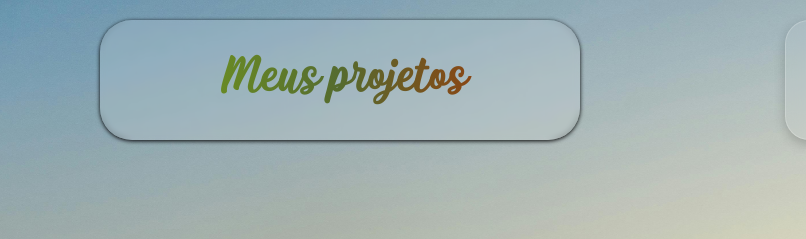
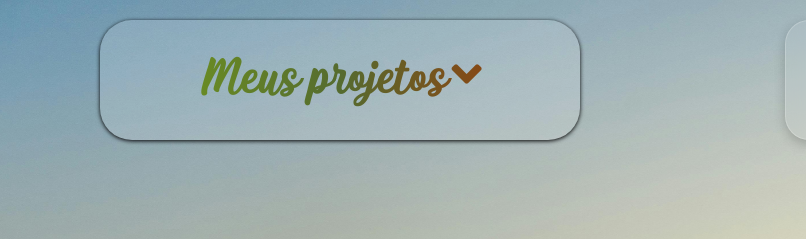
Before and after one commit to CarlaMachadoM/Portfolio, a plain HTML site: page index.html in a window 1280 px wide. Shown: the top 239 px of the page, 0-806 px from the left. Drawn offline with Linux system fonts and the light colour scheme.

Commit message:
Add files via upload

```diff
--- a/index.html
+++ b/index.html
@@ -6,16 +6,24 @@
     <meta name="viewport" content="width=device-width, initial-scale=1.0">
     <title>Portfolio Carla Machado</title>
     <link rel="stylesheet" href="style.css">
-    <link rel="shortcut icon" href="images/galaxia.png" type="image/x-icon">
+    <link rel="shortcut icon" href="haystack.png" type="image/x-icon">
     <link rel="stylesheet" href="https://cdnjs.cloudflare.com/ajax/libs/font-awesome/5.15.4/css/all.min.css">
 </head>
 <body>
     <div class="page-container">
         <img id="backgroundImage" src="pexels-jplenio-1776268.jpg" alt="Background Image" class="background-image">
 
-        <a href="#" class="button-glow" onclick="mostrarProjetos()">
-            <span class="text-container">Meus projetos</span>
-        </a>
+      <div class="projetos-header">
+<a href="#" class="button-glow" onclick="mostrarProjetos()">
+  <span class="text-container">
+    Meus projetos
+    <i class="fas fa-angle-down dropdown-icon"></i>
+  </span>
+</a>
+
+
+</div>
+
 
         <div id="projetos-container" class="projetos-container" style="display: none;">
             <div class="projeto">
--- a/style.css
+++ b/style.css
@@ -81,16 +81,24 @@ body, html {
     z-index: 2;
     border-radius: var(--border-radius);
     transition: all 0.5s;
-    gap: 0.5rem;
+    gap: 8rem;
     font-family: 'Granny';
     font-weight: bold;
     font-size: 3rem;
     box-shadow: 0 1px 4px black;
     margin-left: -300px;
+    gap: 8px;
+    text-decoration: none;
+    position: relative;
+    z-index: 100;
+    position: relative;
+    color: #556B2F;
+}
 
-    /* Novo tratamento para o texto - elimina fuzzy */
-    position: relative;
-    color: #556B2F; /* Cor sólida de fallback */
+.text-container {
+  display: inline-flex;
+  align-items: center;
+  gap: 8px; /* espaço entre texto e seta */
 }
 
 /* Container para o gradiente (evita aplicar no texto diretamente) */
@@ -108,6 +116,10 @@ body, html {
     -webkit-text-fill-color: transparent;
     text-shadow: none; /* Remove sombras que causam blur */
     padding: 0.5rem 1rem;
+    align-items: center;
+    justify-content: center; /* centraliza */
+    gap: 8px; /* espaço entre texto e seta */
+     display: inline-block;
 }
 
 /* Camada de fundo */
@@ -117,7 +129,6 @@ body, html {
     width: 100%;
     height: 100%;
     background: rgba(255, 255, 255, 0.15);
-    backdrop-filter: blur(3px);
     left: 0;
     top: 0;
     border-radius: var(--border-radius);
@@ -141,6 +152,21 @@ body, html {
     border-radius: calc(var(--border-radius) + 4px);
     opacity: 0;
     transition: opacity 0.3s;
+}
+
+.button-glow .dropdown-icon {
+ font-size: 1em;
+  color: #fff;
+  filter: none;
+  opacity: 1;
+  margin: 0; /* remove ajuste fixo */
+  transition: transform 0.3s ease;
+}
+
+.button-glow:hover .dropdown-icon {
+    transform: rotate(180deg);
+    opacity: 1;
+  filter: none;
 }
 
 /* Container de projetos */
@@ -184,8 +210,8 @@ body, html {
 /* Conteúdo agora fica logo abaixo do botão */
 .projeto-detalhes {
     position: absolute;
-    top: 120%; /* logo abaixo do projeto */
-    left: 50%;
+    top: 150%; /* logo abaixo do projeto */
+    left: 60%;
     transform: translateX(-50%);
     width: 500px;
     background: rgba(255,255,255,0.95);
@@ -202,12 +228,12 @@ body, html {
 
 /* Ajuste da imagem */
 .projeto-detalhes img {
-    width: 450px;
+    width: 500px;
     height: 450px;
     object-fit: contain;
     border-radius: 6px;
     margin-top: -110px;
-border-radius: 20px;
+    border-radius: 20px;
 }
 
 .projeto-botao {
@@ -228,7 +254,7 @@ border-radius: 20px;
     text-decoration: none;
     font-weight: bold;
     transition: all 0.3s ease;
-    margin-top: -120px;
+    margin-top: -100px;
     width: auto;
     writing-mode: horizontal-tb;
    font-size: 1.5rem;
@@ -237,7 +263,7 @@ border-radius: 20px;
 .projeto-botao:hover {
     transform: scale(1.05);
     box-shadow: 0 5px 15px rgba(0, 0, 0, 0.3);
-    color: #8B4513;
+
 }
 
 .projetos-container {
@@ -370,10 +396,7 @@ border-radius: 20px;
     color: #6B8E23;
 }
 
-/* Mantenha os estilos existentes do dropdown */
 
-
-/* ... outros estilos do dropdown ... */
 @property --angle {
     syntax: "<angle>";
     initial-value: 0deg;
@@ -401,7 +424,7 @@ border-radius: 20px;
     gap: 10px;
     padding: 20px;
     overflow: hidden;
-    backdrop-filter: blur(20px);
+
     background:
         #8b451352 100%
     ;
```
